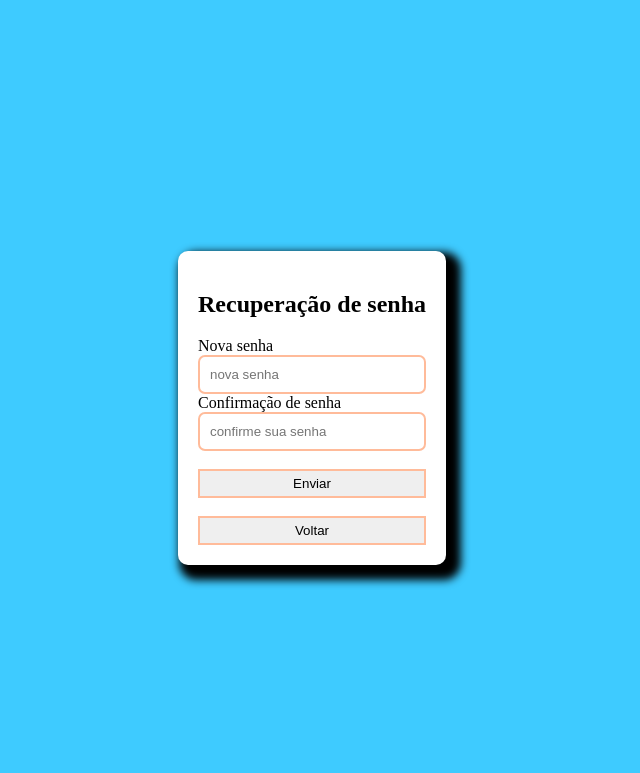
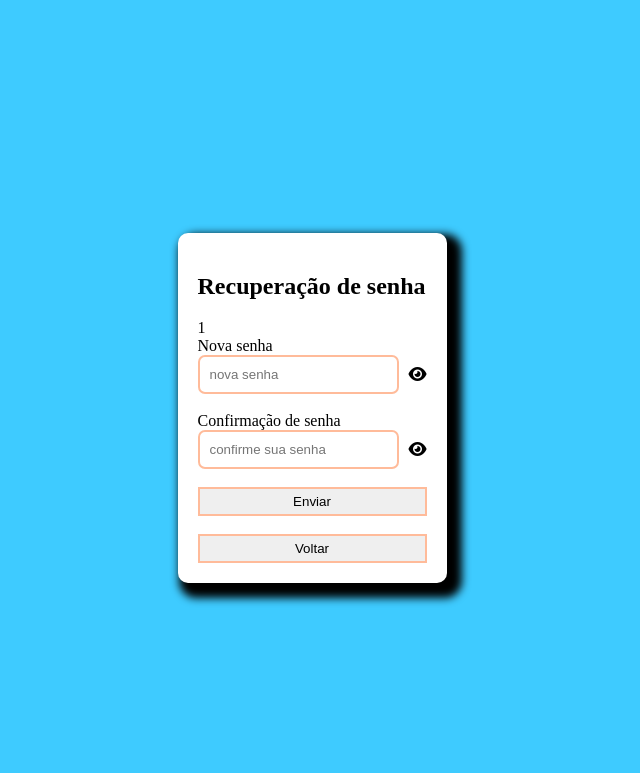
Before and after one commit to M4riotto/plataforma-cadastrode-eventos, a PHP site: page /backend/recuperarSenha.php in a window 1280 px wide. Shown: the top 773 px of the page, without its empty margins (328-968 px from the left). Run offline with PHP 8.4, Linux system fonts and the light colour scheme; a user stored in the database is signed in.

Commit message:
verificação de senha para alterar

```diff
--- a/backend/esqueceu_a_senha.php
+++ b/backend/esqueceu_a_senha.php
@@ -37,7 +37,6 @@
                     $message = $novasenha;
                     $headers = "From: " . $from;
                     mail($to, $subject, $message, $headers);
-
                     header('Location: verificasenha.php');
 
 //mail($email, "Sua nova senha", "Sua nova senha é: ".$senhacripto)
--- a/backend/index.php
+++ b/backend/index.php
@@ -9,6 +9,7 @@
 <head>
     <meta charset="UTF-8">
     <link rel="shortcut icon" href="images/favicon.ico" type="image/x-ico">
+    <meta name="viewport" content="width=device-width, initial-scale=1.0">
     <title>lOGIN</title>
 </head>
 
--- a/backend/recuperarSenha.php
+++ b/backend/recuperarSenha.php
@@ -18,11 +18,10 @@
 
                         $stmt->execute();
 
-                        echo $_SESSION['sucess'] = 'Senha alterada com sucesso';
-                        header("Location: ./index.php");
+                        $_SESSION['sucess'] = "<span style='color: green'>Senha alterada com sucesso!</span>";
+                        //header("Location: ./index.php");
                     } else {
-                        $_SESSION['msg'] = 'Algo deu errado';
-                        echo $_SESSION['msg'];
+                        $_SESSION['erro'] = "<span style='color: #ff0000'>Erro: Algo deu errado! Verifique sua senha</span>";
                     }
                 }
 ?>
@@ -34,6 +33,8 @@
     <meta charset="UTF-8">
     <meta http-equiv="X-UA-Compatible" content="IE=edge">
     <meta name="viewport" content="width=device-width, initial-scale=1.0">
+
+    <link rel="stylesheet" href="../fontawesome/css/all.css">
     <title>Recuperação de senha</title>
     <style>
         body, html{
@@ -46,10 +47,11 @@
             align-items: center;
             justify-content: center;
         }
-        form > input{
+        form > .flex > input{
             border-radius: 7px;
             border: 2px solid #ffbb9a;
             padding: 10px;
+            margin-right:10px;
         }
         form{
             display:flex;
@@ -81,20 +83,108 @@
             box-shadow: aliceblue;
             box-shadow: 8px 8px 8px 7px black;
         }
+        .flex{
+            display: flex;
+            align-items: center;
+        }
     </style>
 </head>
 <body>
     <div class="caixa">
     <form action="" method="post">
         <h2>Recuperação de senha</h2>
+
+        <?php
+           if(isset($_SESSION['sucess'])){//isset = existir
+            echo $_SESSION['sucess'];
+            unset($_SESSION['sucess']);//destrua apenas essa
+           }else{
+            echo $_SESSION['erro'];
+            unset($_SESSION['erro']);
+           }
+        ?>
+
+        <div id="error"></div>
+
         <label for="senha">Nova senha</label>
-        <input type="text" id="senha" name="senha" placeholder="nova senha">
+
+        <div class="flex">
+            <input type="password" id="senha" name="senha" placeholder="nova senha">
+            <span class="" >
+                <i id="icon" class="fa fa-eye" onclick="mostrarSenha()"></i>
+            </span>
+        </div>
+
+        <br/>
+
         <label for="confirmarsenha">Confirmação de senha</label>
-        <input type="text" id="confirmarsenha" name="confirmarsenha" placeholder="confirme sua senha"><br>
+
+        <div class="flex">
+            <input type="password" id="confirmarsenha" name="confirmarsenha" onkeyup="verificaSenha()" placeholder="confirme sua senha">
+            <span class="" >
+                <i id="icon2" class="fa fa-eye" onclick="mostrarSenha2()"></i>
+            </span>
+        </div><br/>
+
         <button type="submit" name="ok" value="ok">Enviar</button>
 
     </form><br>
     <a href="index.php"><button>Voltar</button></a></div>
 
+    <script>
+        function verificaSenha() {
+            var senha = document.querySelector("#senha").value
+            var confirmasenha = document.querySelector("#confirmarsenha").value
+            var inputC = document.querySelector("#confirmarsenha")
+            var inputSenha = document.querySelector("#senha")
+
+            var error = document.querySelector("#error");
+            var msgErr = document.createElement("p");
+
+            if (senha === confirmasenha) {
+                inputSenha.style.border = '2px solid green';
+                inputC.style.border = '2px solid green';
+                inputC.style.backgroundColor = 'white';
+
+                var apagarErr = error.removeChild(msgErr);
+                error.removeChild(msgErr);
+            } else {
+                inputC.style.border = '2px solid red';
+                inputC.style.backgroundColor = 'red';
+                inputSenha.style.border = 'none';
+
+                // msgErr.innerHTML = "As senhas não conferem. Por favor, verifique sua senha.";
+                // msgErr.style.color = "red";
+
+                // error.appendChild(msgErr);
+
+            }
+        }
+        function mostrarSenha(){
+            let senha = document.querySelector("#senha");
+            let toggleIcon = document.querySelector("#icon");
+
+        if (senha.type === "password") {
+            senha.type = "text";
+            toggleIcon.className = "fa fa-eye-slash";
+        } else {
+            senha.type = "password";
+            toggleIcon.className = "fa fa-eye";
+        }
+    }
+    function mostrarSenha2(){
+            let senha2 = document.querySelector("#confirmarsenha");
+            let toggleIcon2 = document.querySelector("#icon2");
+
+        if (senha2.type === "password") {
+            senha2.type = "text";
+            toggleIcon2.className = "fa fa-eye-slash";
+        } else {
+            senha2.type = "password";
+            toggleIcon2.className = "fa fa-eye";
+        }
+    }
+    </script>
+
 </body>
 </html>
```
